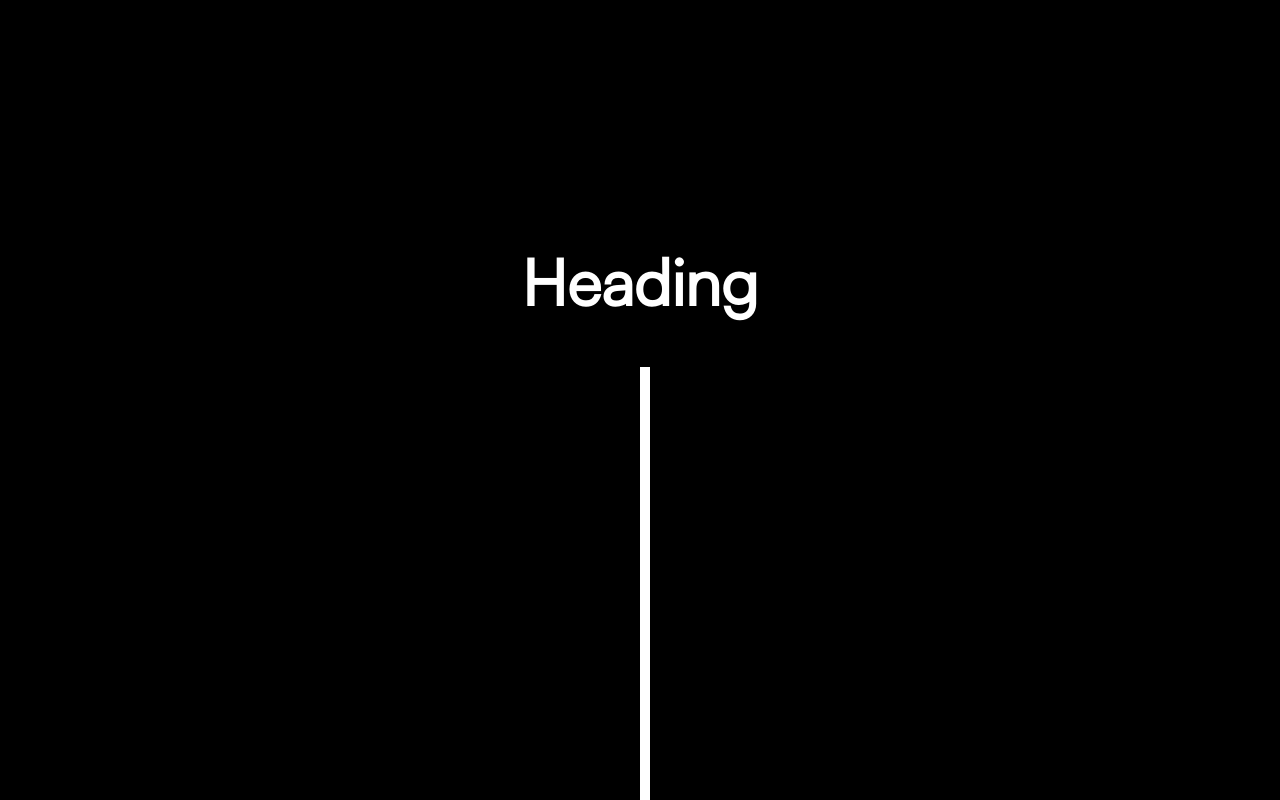
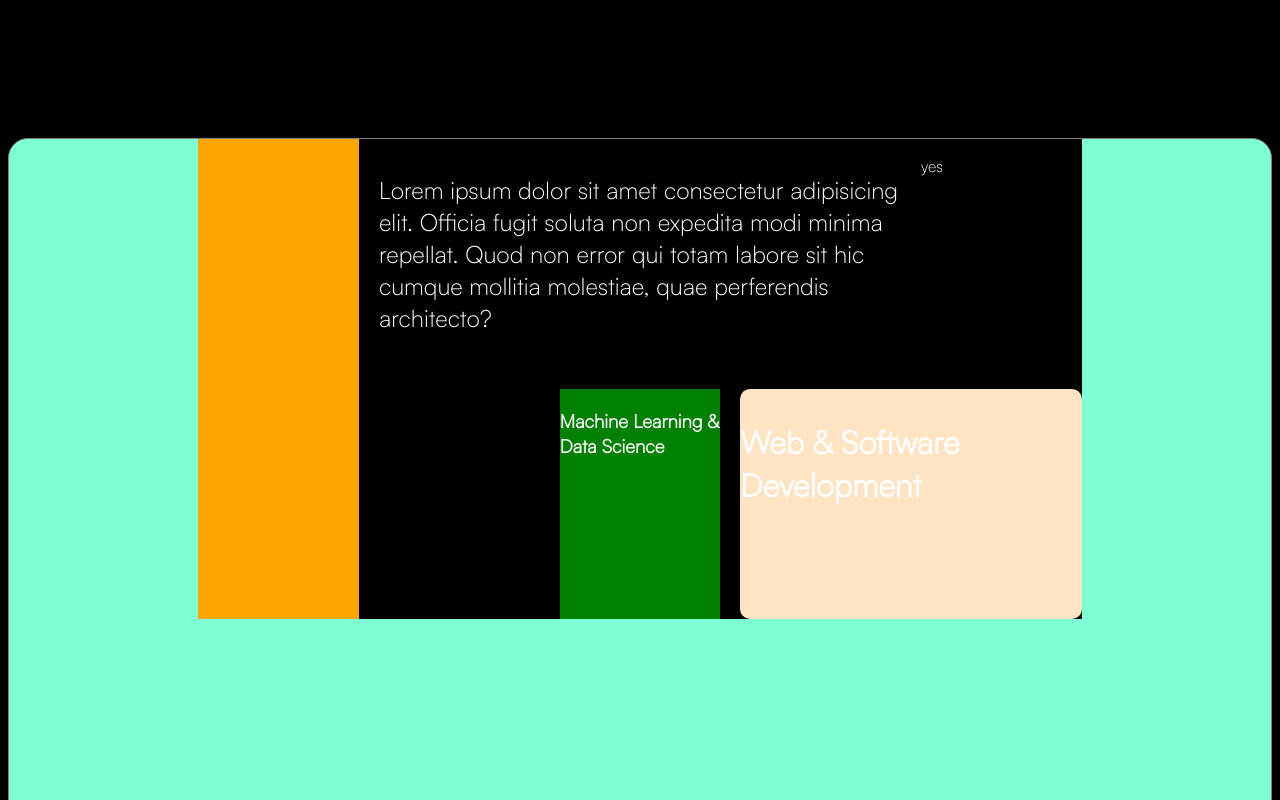
Before and after one commit to BenW2k/Portfolio, a Next.js app in the folder frontend/: page / in a window 1280 px wide. Shown: the part 640-1440 px from the top of the page. Built offline with nearby package versions, Linux system fonts and the light colour scheme.

Commit message:
+basic structure

```diff
--- a/frontend/app/components/about.tsx
+++ b/frontend/app/components/about.tsx
@@ -1,5 +1,27 @@
 import styles from "../styles/components/about.module.css";
 
 export default function About() {
-  return <div></div>;
+  return (
+    <div className={styles["container"]}>
+      <div className={styles["grid"]}>
+        <div className={styles["intro"]}>
+          <p>
+            {" "}
+            Lorem ipsum dolor sit amet consectetur adipisicing elit. Officia
+            fugit soluta non expedita modi minima repellat. Quod non error qui
+            totam labore sit hic cumque mollitia molestiae, quae perferendis
+            architecto?
+          </p>
+        </div>
+        <div className={styles["ml-and-ds"]}>
+          <h3>Machine Learning & Data Science</h3>
+        </div>
+        <div className={styles["dev"]}>
+          <h3>Web & Software Development</h3>
+        </div>
+        <div className={styles["face"]}></div>
+        <p>yes</p>
+      </div>
+    </div>
+  );
 }
```
